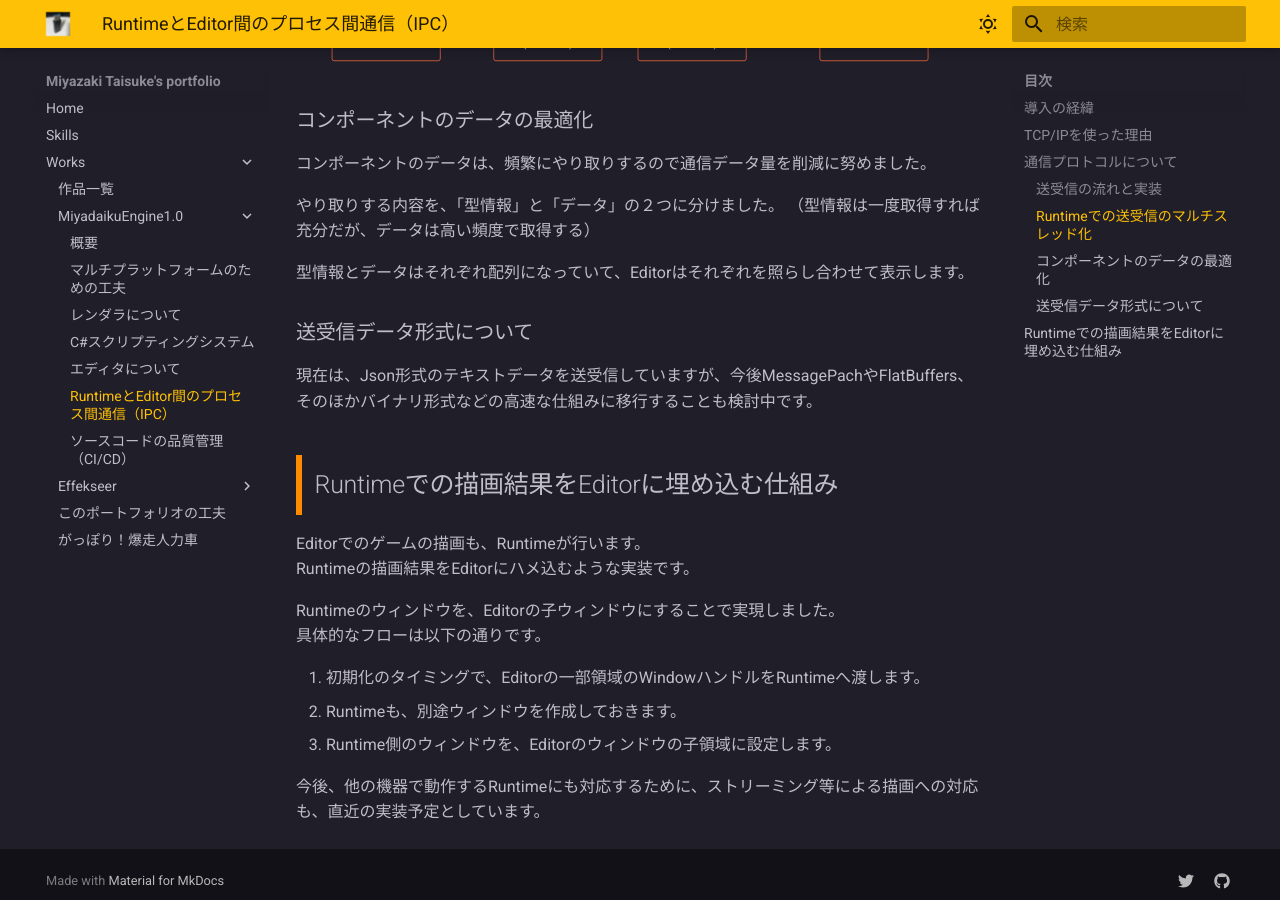
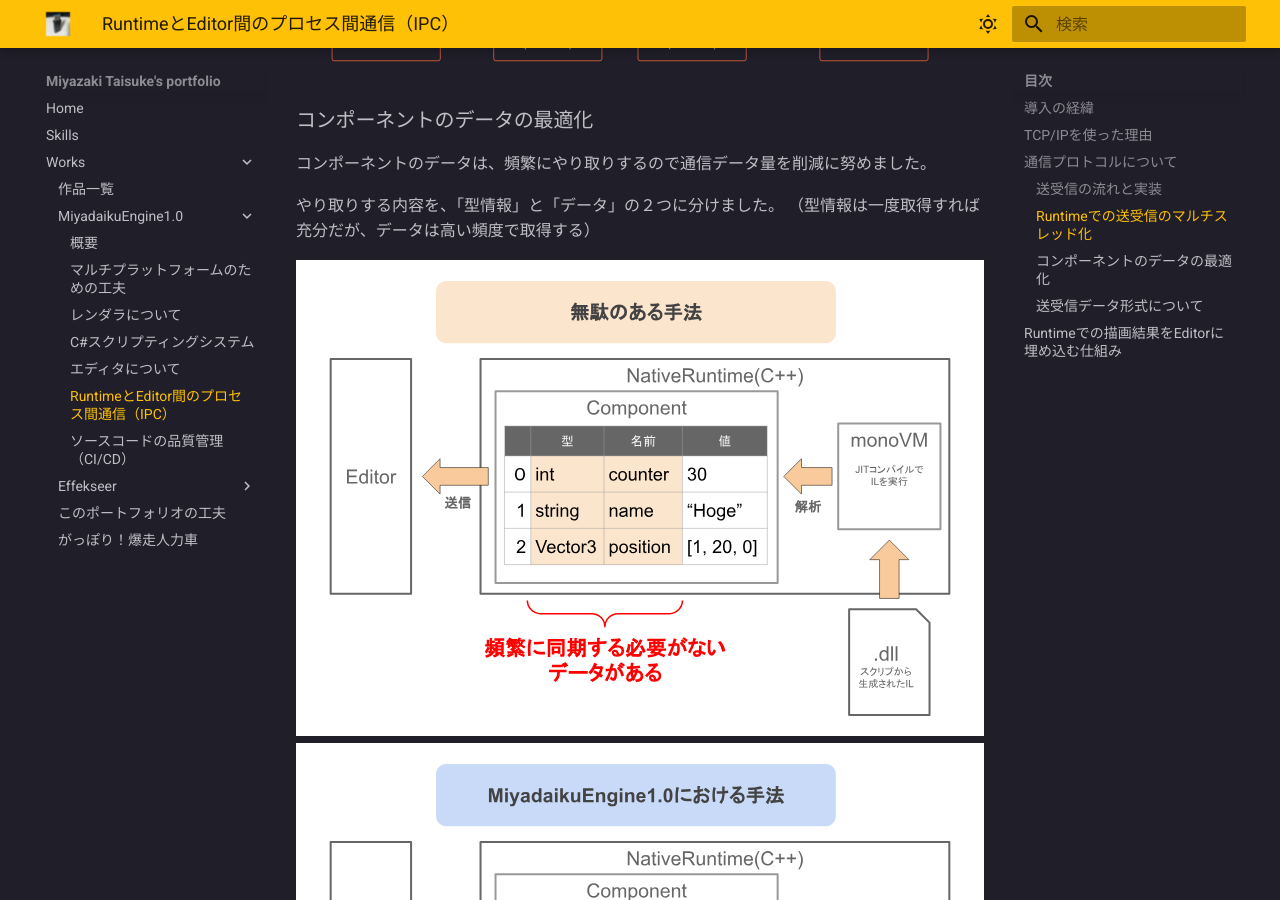
Before and after one commit to mewmew-tea/Portfolio, an MkDocs documentation site: the page built from docs/works/MiyadaikuEngine1.0/ipc.md, in a window 1280 px wide and 900 px high, scrolled down 2743 px. Built offline with MkDocs 1.6.1 and Material for MkDocs 9.7.7, drawn with Linux system fonts in a browser that asks for light colours.

Commit message:
Add ipc component diagram

```diff
--- a/docs/works/MiyadaikuEngine1.0/ipc.md
+++ b/docs/works/MiyadaikuEngine1.0/ipc.md
@@ -100,6 +100,9 @@ sequenceDiagram
 やり取りする内容を、「型情報」と「データ」の２つに分けました。
 （型情報は一度取得すれば充分だが、データは高い頻度で取得する）
 
+![](../../images/miyadaiku_IPC_component.svg)
+![](../../images/miyadaiku_IPC_component_ours.svg)
+
 型情報とデータはそれぞれ配列になっていて、Editorはそれぞれを照らし合わせて表示します。
 
 ### 送受信データ形式について
```
Also changed, not shown: docs/images/miyadaiku_IPC_component.svg (added), docs/images/miyadaiku_IPC_component_ours.svg (added).
